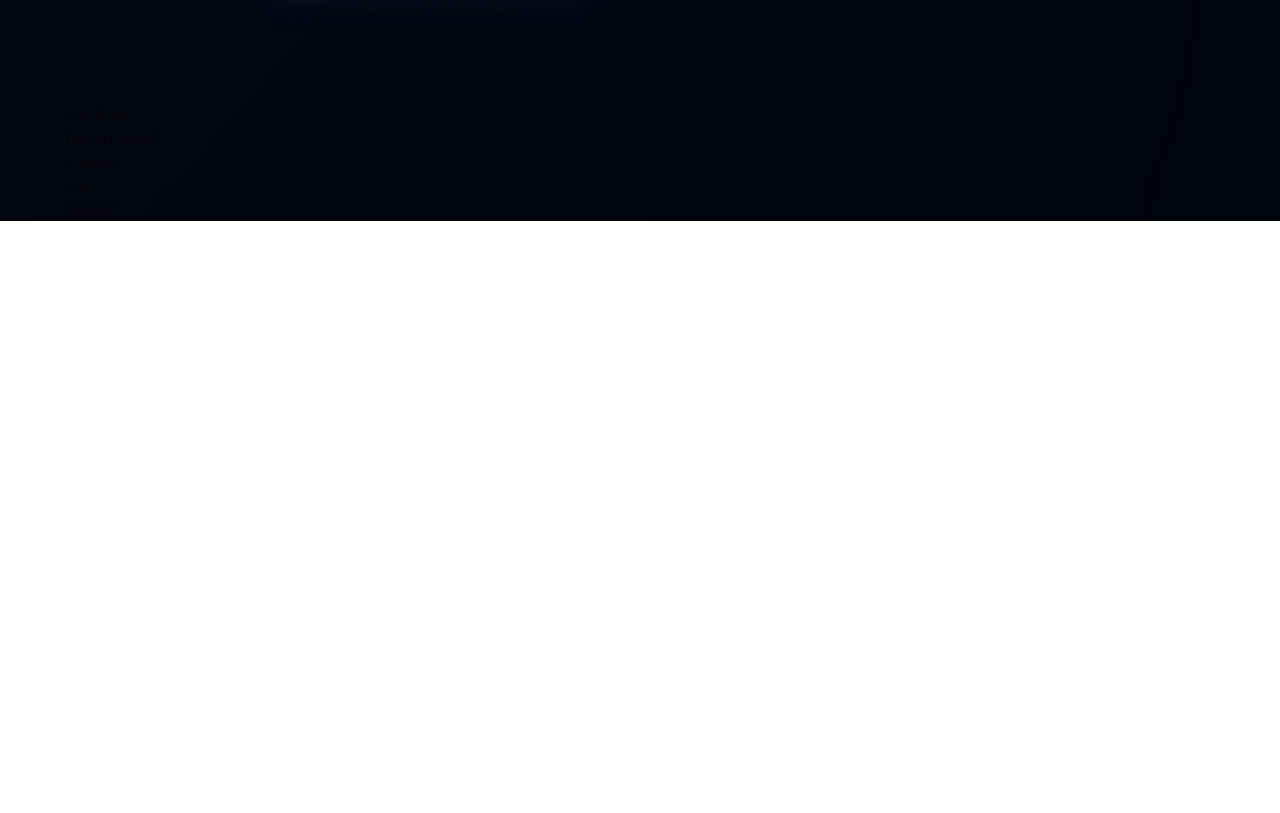
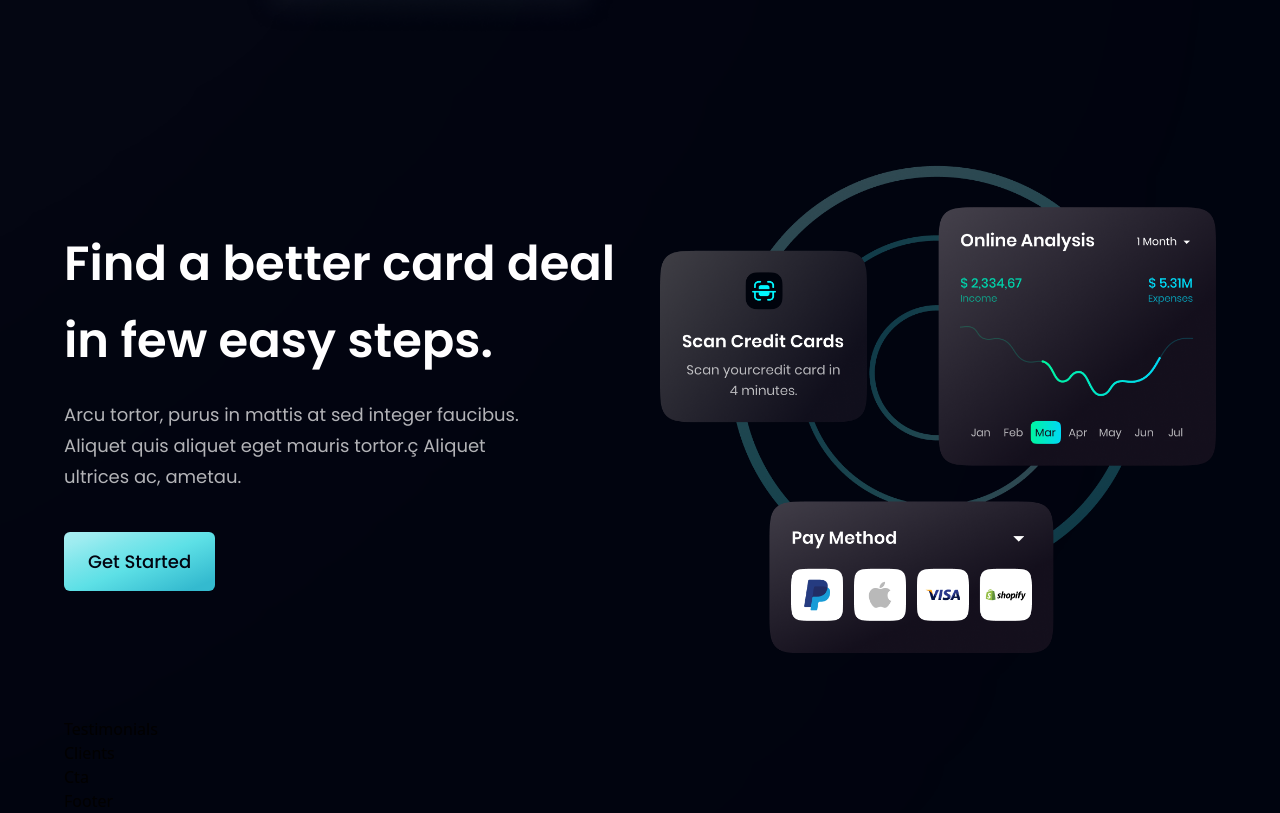
Before and after one commit to fahidjavid/fahidbank, a React (Vite) app: page / in a window 1280 px wide. Shown: the part 2057-2870 px from the top of the page. Before the commit the page ends 2278 px from the top, so only its background shows below. Built offline with nearby package versions, Linux system fonts and the light colour scheme.

Commit message:
Completed the business section third part.

```diff
--- a/src/components/CardDeal.jsx
+++ b/src/components/CardDeal.jsx
@@ -1,8 +1,22 @@
-import React from 'react'
+import styles, { layout } from "../styles";
+
+import Button   from "./Button";
+import { card } from "../assets/";
 
 const CardDeal = () => {
     return (
-        <div>CardDeal</div>
+        <section className={layout.section}>
+            <div className={layout.sectionInfo}>
+                <h1 className={styles.heading2}>Find a better card deal <br className="sm:block hidden" /> in few easy steps.</h1>
+                <p className={`${styles.paragraph} max-w-[470px] mt-5`}>
+                    Arcu tortor, purus in mattis at sed integer faucibus. Aliquet quis aliquet eget mauris tortor.ç
+                    Aliquet ultrices ac, ametau.</p>
+                <Button styles={`mt-10`} />
+            </div>
+            <div className={layout.sectionImg}>
+                <img src={card} alt="card" className="w-[100%] h-[100%] relative z-[5]" />
+            </div>
+        </section>
     )
 }
 export default CardDeal
```
